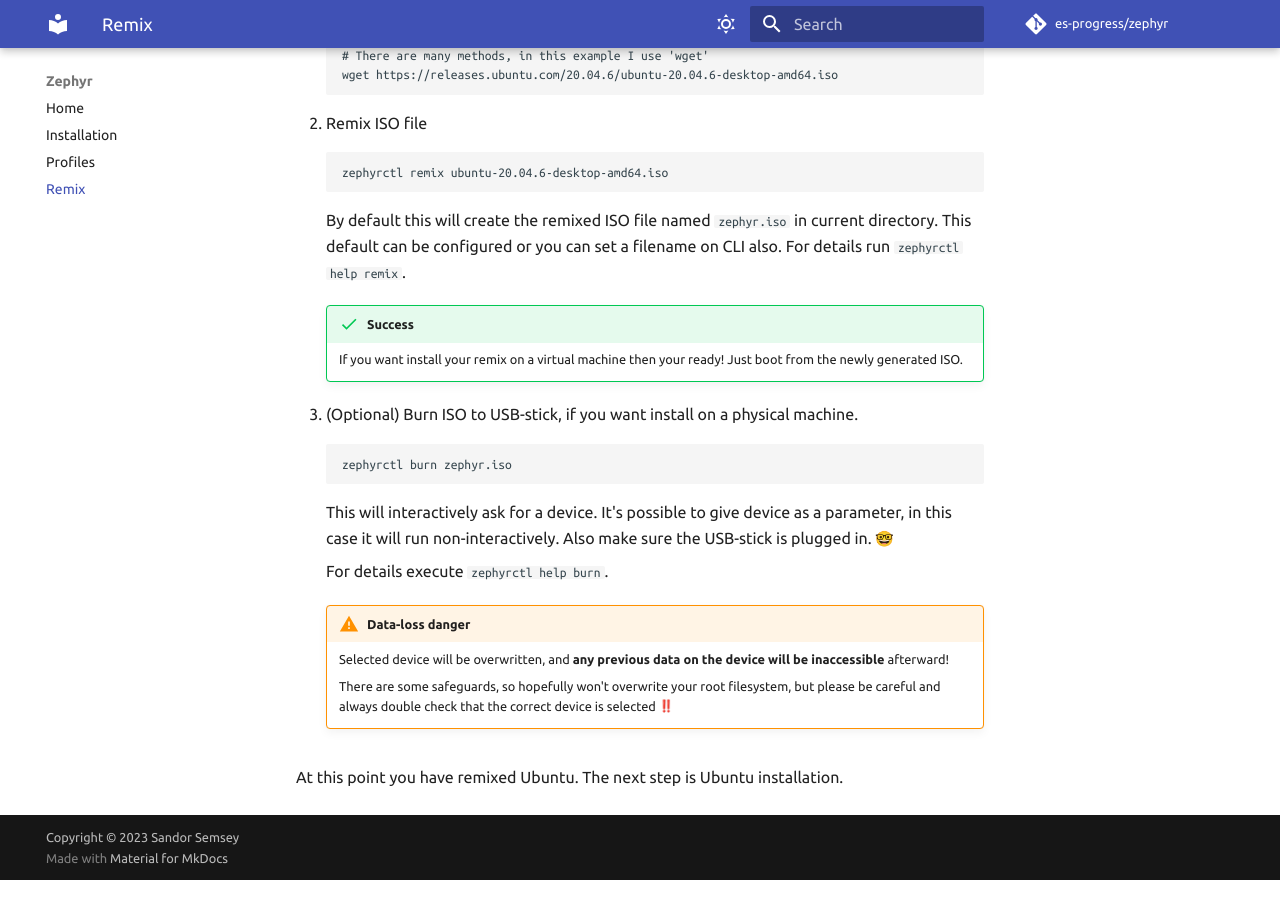
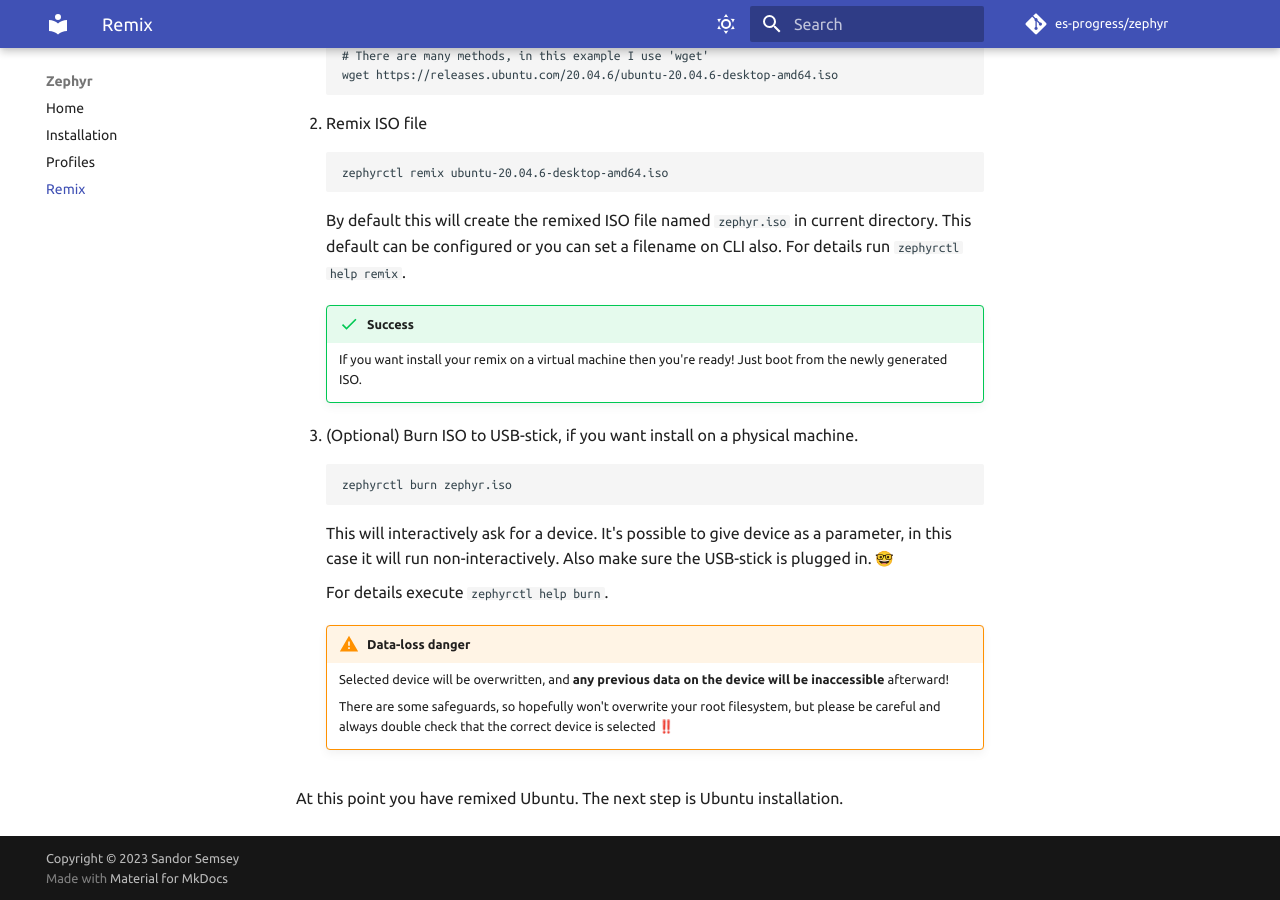
Before and after one commit to es-progress/zephyr, an MkDocs documentation site: the page built from docs/remix.md, in a window 1280 px wide and 900 px high, scrolled down 927 px. Built offline with MkDocs 1.6.1 and Material for MkDocs 9.7.7, drawn with Linux system fonts in a browser that asks for light colours; emoji names are drawn with the system emoji font; comment, search, counter and statistics services are not loaded.

Commit message:
docs/remix: fix typo

```diff
--- a/docs/remix.md
+++ b/docs/remix.md
@@ -45,7 +45,7 @@ You can find them in `/usr/local/share/zephyr/payload` by default, but this can
 
     !!! success
 
-        If you want install your remix on a virtual machine then your ready!
+        If you want install your remix on a virtual machine then you're ready!
         Just boot from the newly generated ISO.
 
 1.  (Optional) Burn ISO to USB-stick, if you want install on a physical machine.
```
